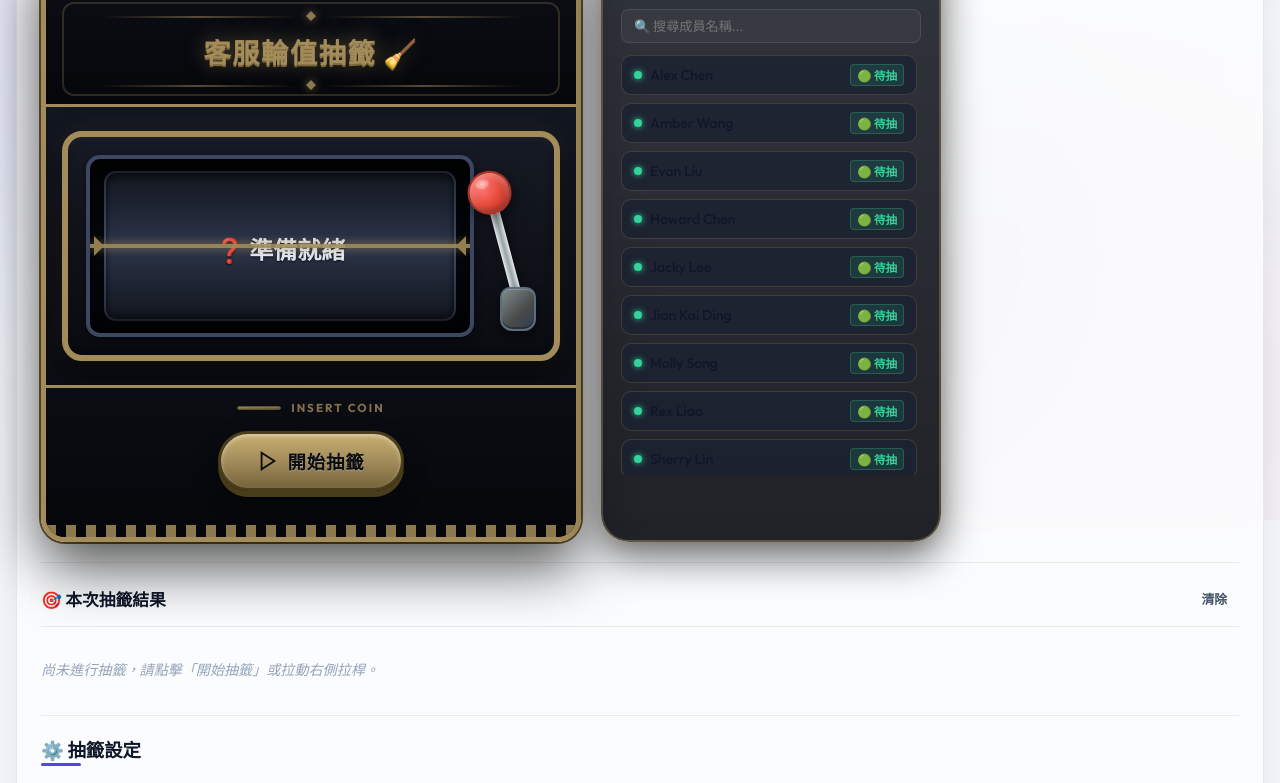
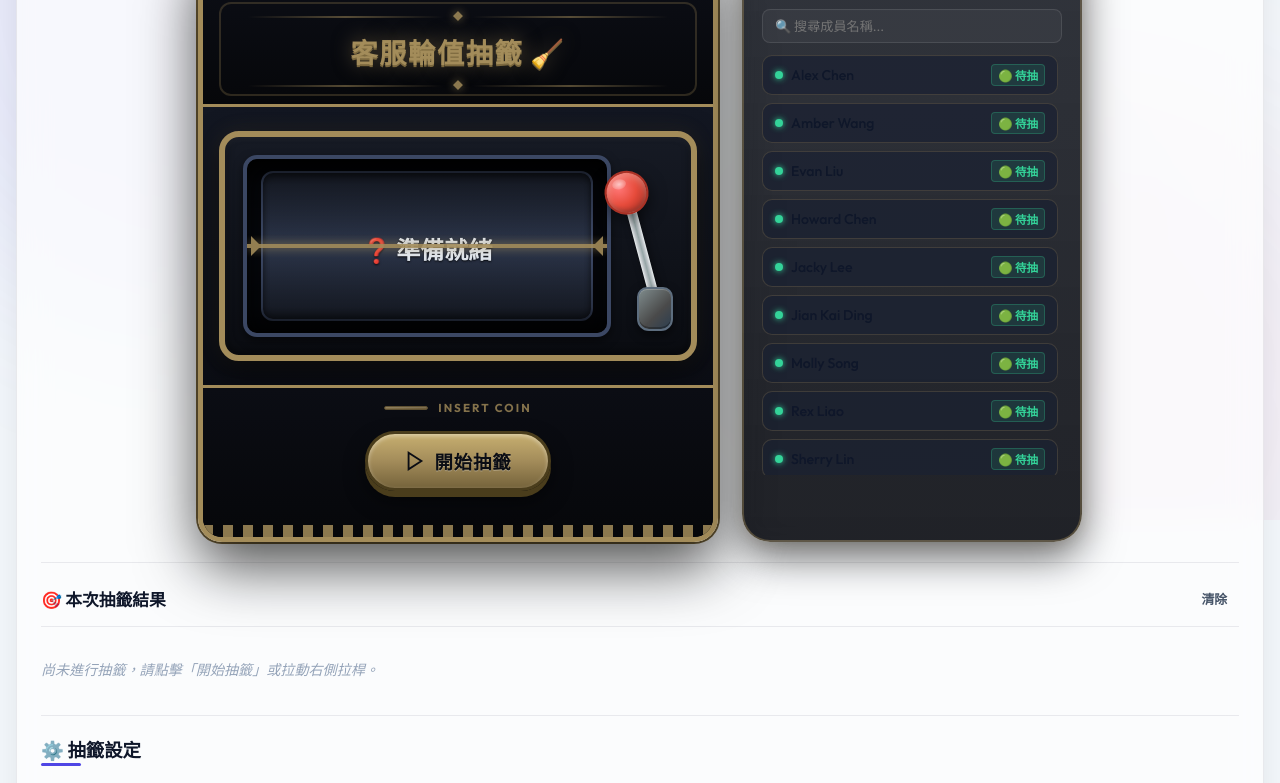
Before and after one commit to ray83810/draw-lots, a plain HTML site: page index.html in a window 1280 px wide. Shown: the part 280-1063 px from the top of the page. Drawn offline with Linux system fonts and the light colour scheme.

Commit message:
style: center slot machine and candidate list combined layout perfectly along middle axis

```diff
--- a/css/style.css
+++ b/css/style.css
@@ -738,18 +738,20 @@ html:not(.light) .moon-icon { display: block; }
   gap: 10px;
 }
 
-/* Layout Wrapper for Slot Machine + Candidates Roster Sidebar */
+/* Layout Wrapper for Slot Machine + Candidates Roster Sidebar (Centered Group) */
 .slot-machine-layout-wrapper {
   display: flex;
-  gap: 20px;
+  justify-content: center;
   align-items: stretch;
+  gap: 24px;
   width: 100%;
   margin: 0 auto;
 }
 
 .slot-machine-layout-wrapper .slot-machine-body {
-  flex: 1 1 60%;
-  max-width: 540px;
+  flex: 0 0 520px;
+  width: 520px;
+  max-width: 520px;
   margin: 0;
 }
 
```
